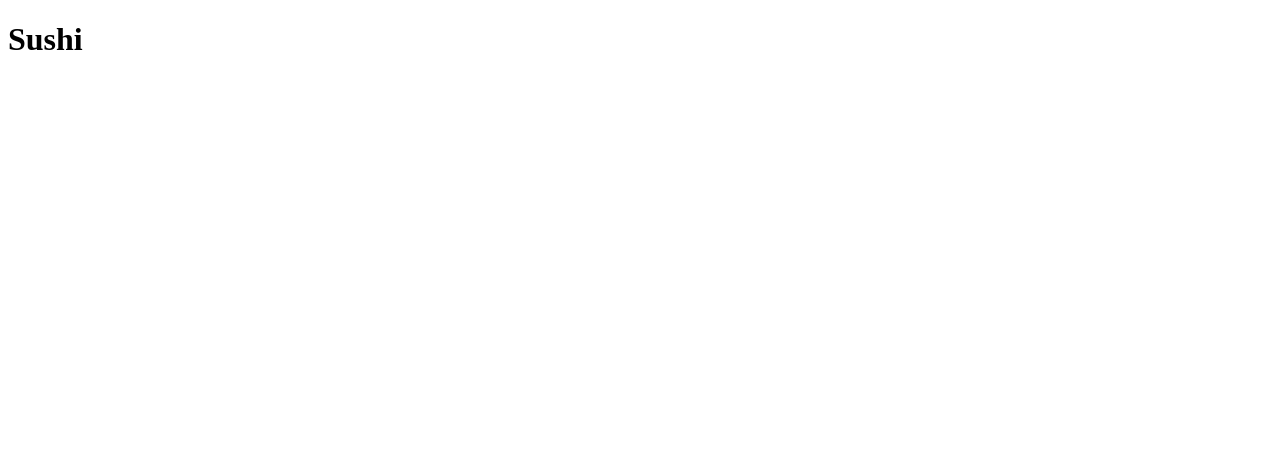
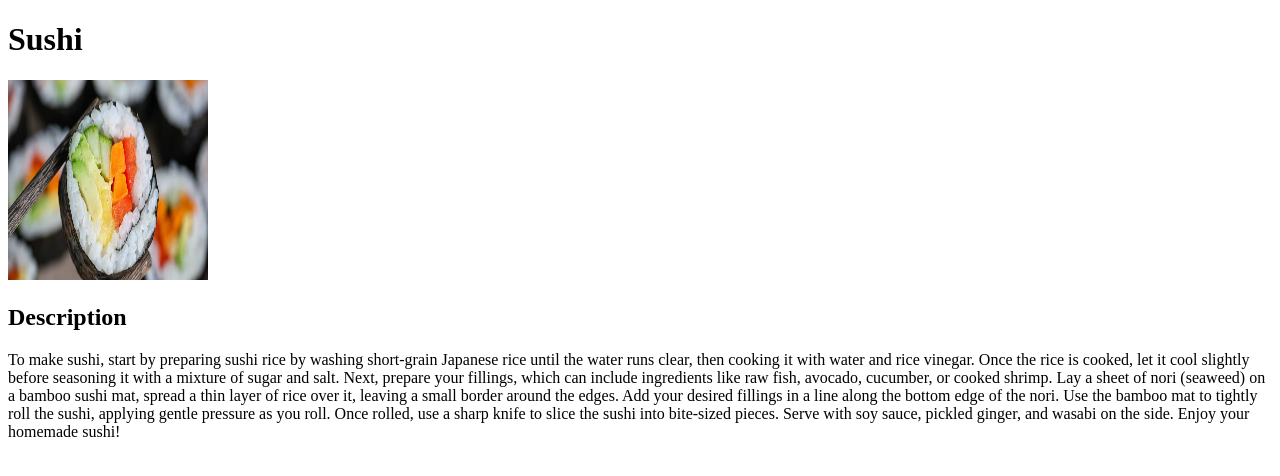
Before and after one commit to Luisg0929/odin-recipes, a plain HTML site: page recipes/sushi.html in a window 1280 px wide. Drawn offline with Linux system fonts and the light colour scheme.

Commit message:
Added an img of sushie and gave it a description, as well as linking my sushi.html in my index.hmtl

```diff
--- a/recipes/sushi.html
+++ b/recipes/sushi.html
@@ -8,6 +8,20 @@
 
     <body>
         <h1>Sushi</h1>
+        <img src="../img/sushi_img.jpg" alt="A picture of sushi" height="200" width="200">
+        <h2>Description</h2>
+            <p>
+                To make sushi, start by preparing sushi rice by washing short-grain Japanese rice until
+                the water runs clear, then cooking it with water and rice vinegar. Once the rice is cooked,
+                let it cool slightly before seasoning it with a mixture of sugar and salt. Next, prepare your
+                fillings, which can include ingredients like
+                raw fish,
+                avocado, cucumber, or cooked shrimp. Lay a sheet of nori (seaweed) on a bamboo sushi mat, spread a thin layer of rice over
+                it, leaving a small border around the edges. Add your desired fillings in a line along the bottom edge of the nori. Use the bamboo mat to tightly roll the sushi,
+                applying gentle pressure
+                 as you roll. Once rolled, use a sharp knife to slice the sushi into bite-sized pieces. Serve with soy sauce, pickled ginger, and wasabi on the side.
+                 Enjoy your homemade sushi!
+            </p>
     </body>
 
 </html>
```
Also changed, not shown: index.html (+1 -0 lines), img/sushi_img.jpg (added).
